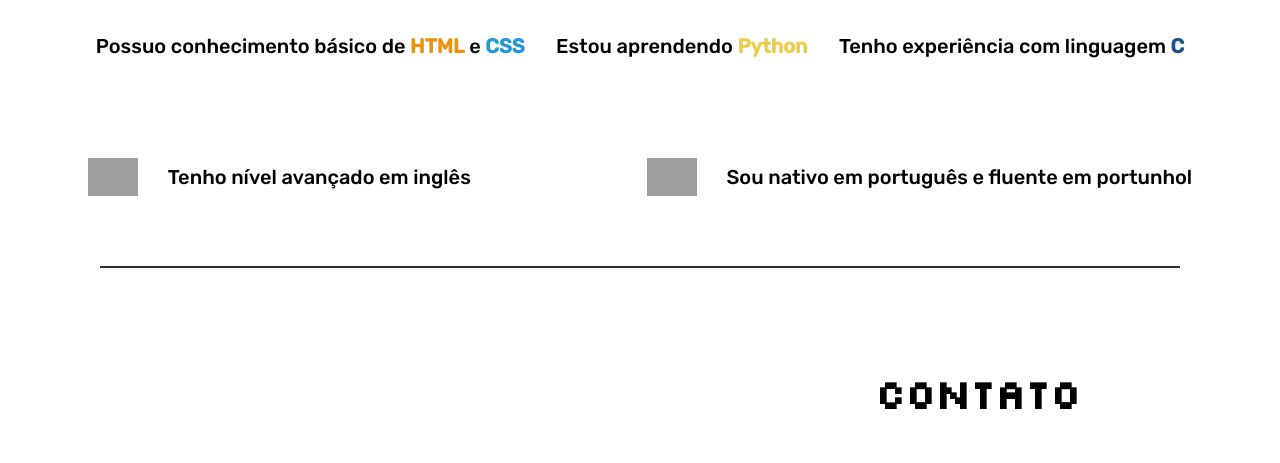
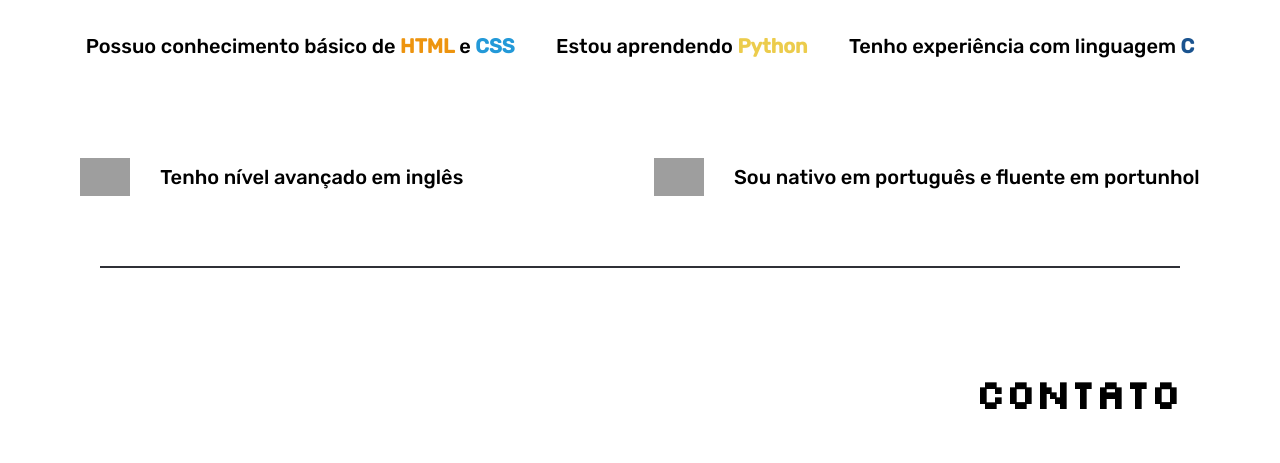
Before and after one commit to JVMergulho/Projeto-Web, a plain HTML site: page index.html in a window 1280 px wide. Shown: the part 1731-2194 px from the top of the page. Drawn offline with nearby package versions, Linux system fonts and the light colour scheme; grey boxes are pictures that could not be loaded; a web font is replaced by a local one.

Commit message:
Modificação na formatação

```diff
--- a/index.html
+++ b/index.html
@@ -5,7 +5,8 @@
     <meta http-equiv="X-UA-Compatible" content="IE=edge">
     <meta name="viewport" content="width=device-width, initial-scale=1.0">
     <link rel="stylesheet" href="style.css">
-    <title>Meu Portifólio</title>
+    <title>João Mergulhão</title>
+    <link rel="icon" type="imagem/png" href="jvm_icon.png" />
     <meta name="description" content="Portfólio desenvolvido pelo Aluno João Vitor Mergulhão para a disciplina de Introdução à Computação do curso de Ciência da Computação do CIn- UFPE">
 
 </head>
--- a/style.css
+++ b/style.css
@@ -60,6 +60,7 @@ header{
 }
 
 #apresentacao_glitch{
+    text-align: center;
     font-weight: normal;
     font-family: 'Rubik Glitch', cursive;
 }
@@ -139,6 +140,7 @@ header{
     align-items: center;
     justify-content: space-around;
     flex-direction: row;
+    gap:30px;
     padding-left: 80px;
     padding-right: 80px;
     margin-bottom: 70px;
@@ -167,6 +169,7 @@ header{
     flex-direction: row;
     margin-top: 100px;
     margin-bottom: 70px;
+    gap:30px;
 }
 
 .bandeira{
@@ -196,6 +199,7 @@ footer{
     font-size: 40px;
     font-family: 'Silkscreen', cursive;
     padding-bottom: 50px;
+    margin-top: 100px;
 
 }
 
@@ -204,9 +208,9 @@ footer{
     display: flex;
     align-items:flex-end;
     flex-direction: column;
-    padding: 100px;
     margin-right: 100px;
     margin-left: 100px;
+    margin-bottom: 100px;
 }
 
 #git_hub{
```
Also changed, not shown: JVM_icon.png (added).
